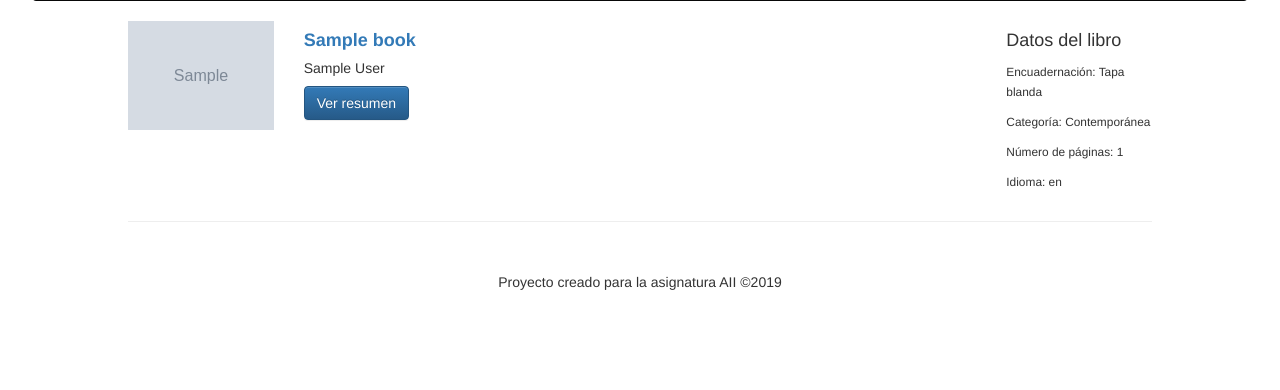
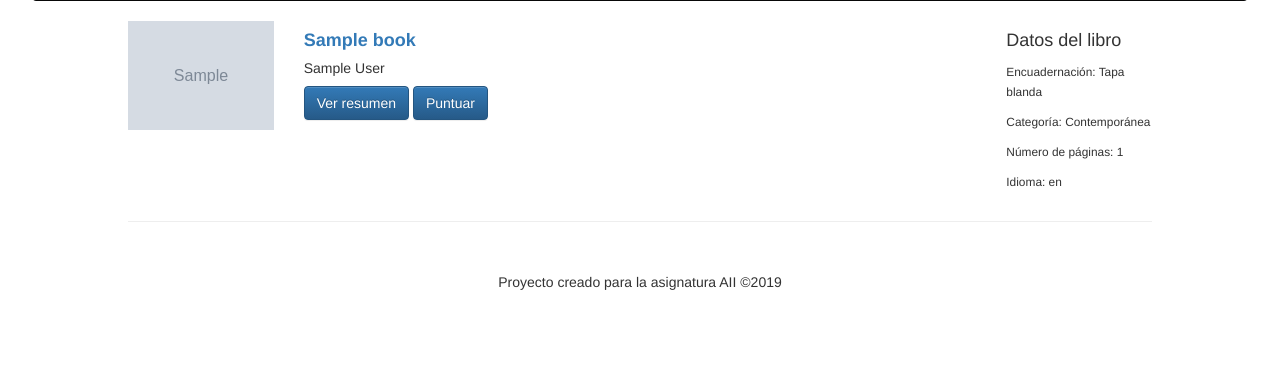
Before and after one commit to adrcanfer/book-recommendations, a Django app: page /book/list/ in a window 1280 px wide. Shown: the part 351-741 px from the top of the page. Run offline with Django 3.2, Linux system fonts and the light colour scheme; tables that the repository leaves empty hold one stand-in row (values such as "Sample post"); grey boxes marked "Sample" are stand-in pictures; some libraries are stand-ins or nearby versions.

Commit message:
Button to rate

```diff
--- a/bookrecommendations/main/templates/list_book.html
+++ b/bookrecommendations/main/templates/list_book.html
@@ -20,6 +20,9 @@
                     <a class="btn btn-primary" data-toggle="collapse" href="#collapse{{ book.id }}" role="button"
                        aria-expanded="false" aria-controls="collapse{{ book.id }}">
                         Ver resumen
+                    </a>
+                    <a href="/book/rating/?q={{book.id}}" class="btn btn-primary" role="button">
+                        Puntuar
                     </a>
                     <div class="collapse" id="collapse{{ book.id }}">
                         <div class="card card-body">
```
